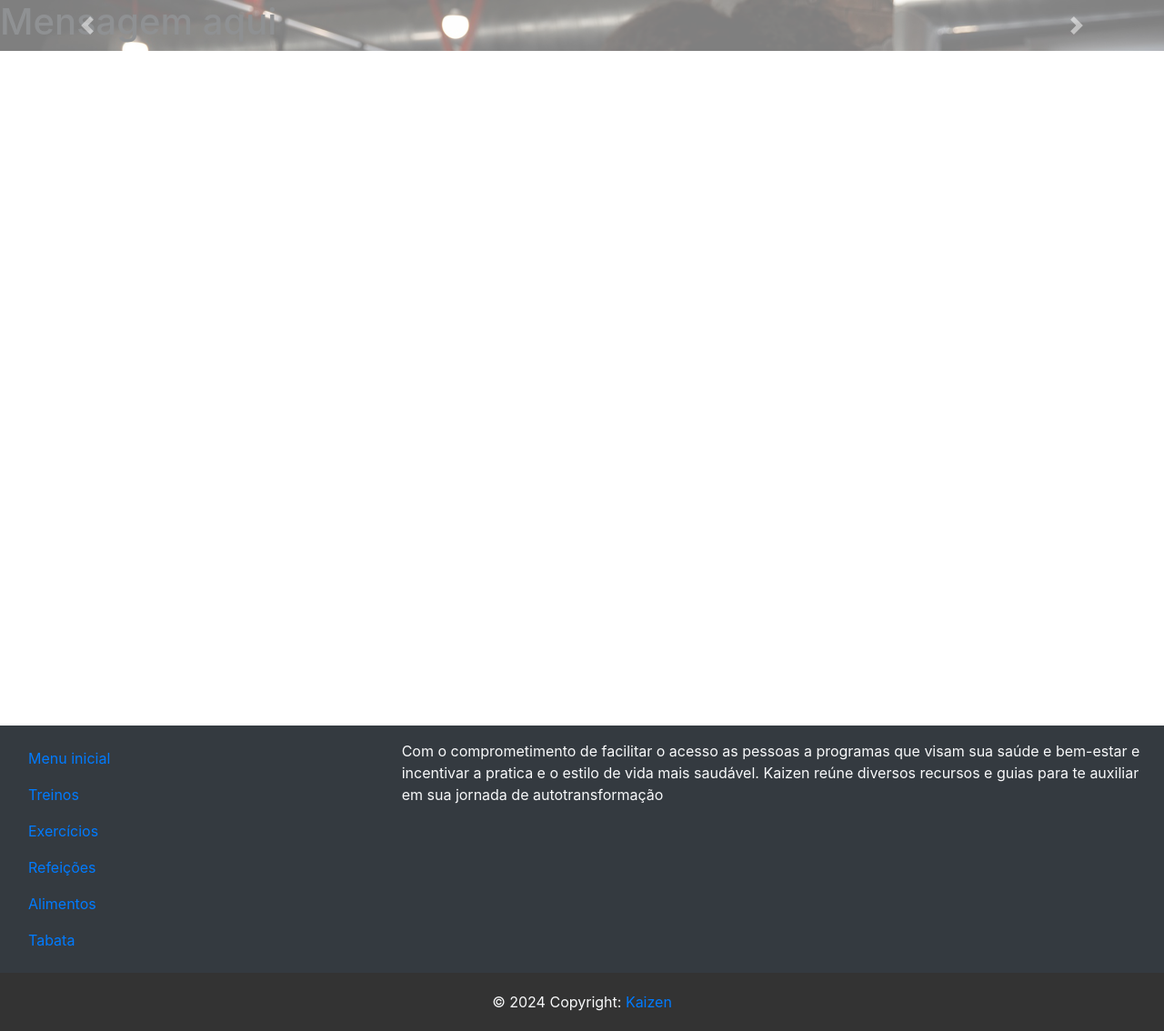
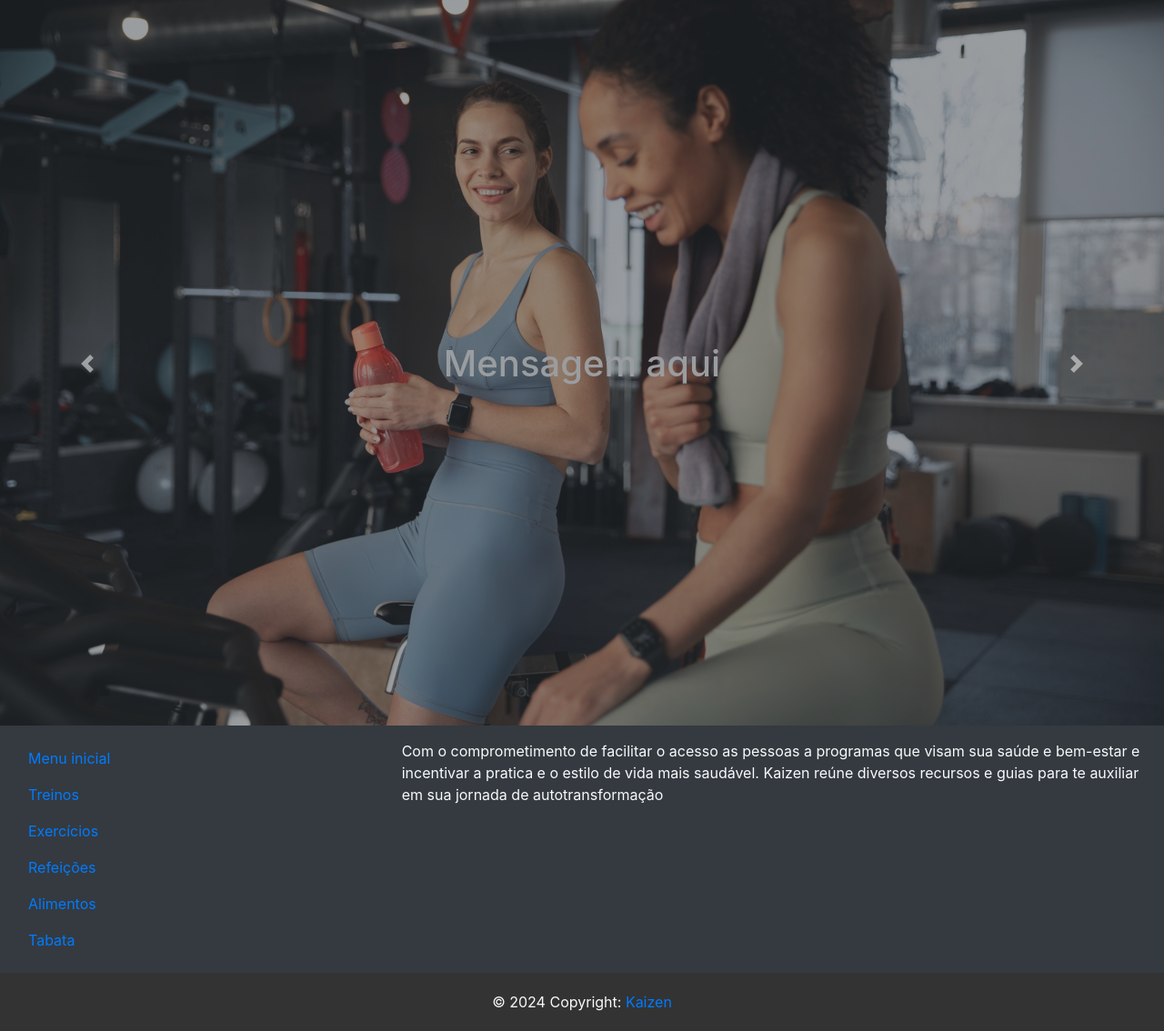
Before and after one commit to pedromnicolau/Projeto-PI---Kaizen, a PHP site: page / in a window 1280 px wide. Shown: the part 66-1200 px from the top of the page at 91% size. Run offline with PHP 8.4, Linux system fonts and the light colour scheme.

Commit message:
Ajustes no carrossel

```diff
--- a/kaizen/Formatacao/style.css
+++ b/kaizen/Formatacao/style.css
@@ -19,12 +19,30 @@ div .img3 {
     background-image: url('../Medias/img3.jpg');
 }
 
+div .carousel-inner {
+    background-color: #343a40;
+    height: 100vh;
+}
+
+.carousel-item h1 {
+    position: absolute;
+    margin: 0;
+    color: white;
+    left: 50%;
+    top: 50%;
+    transform: translate(-50%, -50%);
+}
+
 div .carousel-item {
     opacity: 0.5;
     background-repeat: no-repeat;
     background-size: cover;
+    background-position: center;
     width: 100%;
-    height: 70%;
+    height: 100%;
+    text-align: center;
+    align-items: center;
+    justify-content: center;
 }
 
 .navbar-nav {
```
